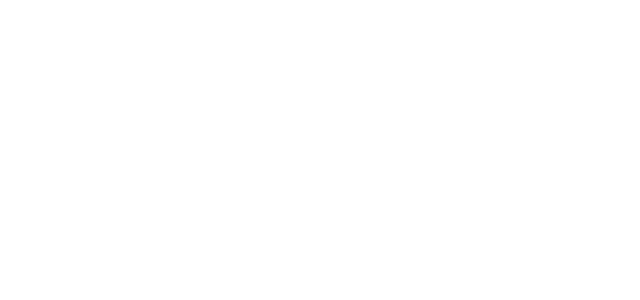
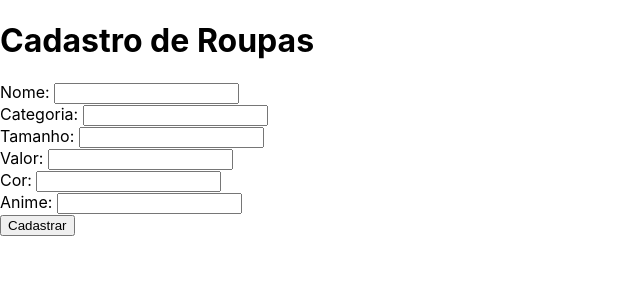
Before and after one commit to Guimax18/testing, a React (Create React App) app: page /cadastro in a window 1280 px wide. Before the commit this address had no page. Shown: the top 300 px of the page, without its empty margins (0-640 px from the left). Built offline with nearby package versions, Linux system fonts and the light colour scheme.

Commit message:
atualizado

```diff
--- a/package.json
+++ b/package.json
@@ -6,6 +6,7 @@
     "@testing-library/jest-dom": "^5.17.0",
     "@testing-library/react": "^13.4.0",
     "@testing-library/user-event": "^13.5.0",
+    "axios": "^1.6.1",
     "react": "^18.2.0",
     "react-dom": "^18.2.0",
     "react-router-dom": "^6.17.0",
--- a/src/index.js
+++ b/src/index.js
@@ -3,6 +3,8 @@ import ReactDOM from 'react-dom/client';
 import './index.css';
 import Landing from './pages/landing/landing.js'
 import { BrowserRouter, Route, Routes } from 'react-router-dom';
+import Cadastro from './pages/cadastro/cadastro.js';
+import Consulta from './pages/consulta/consulta.js';
 
 const root = ReactDOM.createRoot(document.getElementById('root'));
 root.render(
@@ -10,6 +12,8 @@ root.render(
     <BrowserRouter>
       <Routes>
         <Route path='/' element={<Landing/>} />
+        <Route path='/cadastro' element={<Cadastro/>} />
+        <Route path='/consulta' element={<Consulta/>} />
       </Routes>
     </BrowserRouter>
   </React.StrictMode>
--- /dev/null
+++ b/src/pages/adm/adm.css
@@ -0,0 +1,106 @@
+@charset "UTF-8";
+@import url("https://fonts.googleapis.com/css2?family=Inter:wght@400;700&display=swap");
+@font-face {
+  font-family: "Threat"; /* Dê um nome à sua fonte */
+  src: url("/assets/fonts/threat-2oaex.otf") format("truetype");
+}
+:root {
+  --branco-principal: #ffff;
+  --laranja-marca: #FF6B00;
+  --roxo-marca: #8805F0;
+  --cor-de-fundo: #000000;
+  --bordas: #CBC8C8;
+  --gradient: background-image: linear-gradient(45deg, #FF6B00, #8805F0) 1;
+}
+
+* {
+  margin: 0;
+  padding: 0;
+  box-sizing: border-box;
+}
+* body {
+  background-color: var(--cor-de-fundo);
+  width: 100%;
+  min-height: 100vh;
+}
+* body header {
+  flex-wrap: wrap;
+  margin: 20px;
+  position: fixed;
+  width: 100%;
+  justify-content: space-between;
+  display: flex;
+  align-items: center;
+  z-index: 6;
+}
+* body header .logo {
+  width: 100%;
+  height: 51px;
+  margin-left: 15px;
+}
+* body header .perfil {
+  width: 70px;
+  height: 70px;
+  padding: 5px;
+  margin-right: 65px;
+}
+* body .banner__principal {
+  width: 100%;
+  height: 80vh;
+  background-image: url(/assets/images/roxy2.png);
+  background-size: cover;
+  background-position: center;
+  z-index: -1;
+  display: grid;
+  grid-template-columns: 50% 50% 20%;
+}
+* body .banner__principal h1 {
+  width: 100%;
+  height: 74px;
+  font-family: Threat;
+  font-size: 35px;
+  font-weight: 400;
+  color: white;
+  flex-wrap: wrap;
+  margin-left: 50px;
+  margin-top: 230px;
+}
+* body .sessao__colecao .container__colecao {
+  display: flex;
+  flex-wrap: wrap;
+  margin: 0;
+  align-items: center;
+  justify-content: center;
+  padding: 0px;
+}
+* body .sessao__colecao .container__colecao .roupa {
+  flex: 1 1 1 150px;
+}
+* body .sessao__colecao .container__colecao .roupa img {
+  align-items: center;
+  justify-content: center;
+  max-width: 100%;
+  width: 200px;
+  height: 250px;
+  margin: 20px;
+}
+* body .sessao__colecao .container__colecao .roupa .text {
+  display: flex;
+  align-items: center;
+  justify-content: center;
+  margin: 0;
+  margin-top: -30px;
+}
+* body .sessao__colecao .container__colecao .roupa .text p {
+  font-family: "Inter";
+  color: var(--branco-principal);
+  text-align: center;
+}
+* body .sessao__colecao .container__colecao .roupa .text img {
+  width: 20px;
+  height: 20px;
+  margin: 10px;
+}
+* body .sessao__colecao .container__colecao .roupa > div {
+  flex: 1 1 200px;
+}/*# sourceMappingURL=adm.css.map */
--- a/src/pages/cadastro/cadastro.js
+++ b/src/pages/cadastro/cadastro.js
@@ -1,15 +1,75 @@
+import { useState } from 'react';
 import './cadastro.scss';
+import axios from 'axios'
 import { Link } from 'react-router-dom';
 
 
-export default function Sobre() {
+export default function Cadastro() {
+  const [nome, setNome] = useState ('');
+  const [categoria, setCategoria] = useState ('');
+  const [tamanho, setTamanho] = useState ('');
+  const [valor, setValor] = useState ('');
+  const [cor, setCor] = useState ('');
+  const [anime, setAnime] = useState ('');
+
+
+  async function salvarRoupa() {
+    let body = {
+        nome: nome,
+        Categoria: categoria,
+        tamanho: tamanho,
+        valor: valor,
+        cor: cor,
+        anime: anime
+    }
+
+   let r = await axios.post('http://localhost:3000/roupas', body);
+   let id = r.data.id;
+
+   alert('Roupa cadastrada. id' + id);
+
+  }
 
 
   return (
-    <div className='pagina-sobre'>
-      <h1> Sobre </h1>
-      <hr />
-      <Link to='/'> Voltar Home </Link>
+    <div className='pagina-cadastro'>
+      <h1>Cadastro de Roupas</h1>
+
+      <div className='form'>
+        <div>
+          <label>Nome: </label>
+          <input type='text' value={nome} onChange={e => setNome(e.target.value)}/>
+        </div>
+
+        <div>
+          <label>Categoria: </label>
+          <input type='text' value={categoria} onChange={e => setCategoria(e.target.value)}/>
+        </div>
+
+        <div>
+          <label>Tamanho: </label>
+          <input type='text' value={tamanho} onChange={e => setTamanho(e.target.value)}/>
+        </div>
+
+        <div>
+          <label>Valor: </label>
+          <input type='text' value={valor} onChange={e => setValor(e.target.value)}/>
+        </div>
+
+        <div>
+          <label>Cor: </label>
+          <input type='text' value={cor} onChange={e => setCor(e.target.value)}/>
+        </div>
+
+        <div>
+          <label>Anime: </label>
+          <input type='text' value={anime} onChange={e => setAnime(e.target.value)}/>
+        </div>
+
+        <div>
+          <button onClick={salvarRoupa}> Cadastrar </button>
+        </div>
+      </div>
 
     </div>
   )
--- /dev/null
+++ b/src/pages/consulta/consulta.js
@@ -0,0 +1,58 @@
+import axios from 'axios'
+import './consulta.scss';
+import { useEffect, useState } from 'react';
+
+
+
+
+
+export default function Consulta() {
+    const [listaRoupas, setListaRoupas] = useState([]);
+
+    async function buscarRoupas() {
+        let r = await axios.get('http://localhost:3000/roupas');
+        let roupas = r.data;
+
+        setListaRoupas(roupas);
+    }
+
+    /*useEffect(() => {
+        buscarRoupas();
+    }, [])*/
+
+
+    return (
+        <div className="page-consulta">
+            <h1>Consultar catalogo</h1>
+
+        <button onClick={buscarRoupas}> Listar Roupas </button>
+
+        <table>
+            <thead>
+            </thead>
+                <tr>
+                    <th>ID</th>
+                    <th>Nome</th>
+                    <th>Categoria</th>
+                    <th>Tamanho</th>
+                    <th>Valor</th>
+                    <th>Cor</th>
+                    <th>Anime</th>
+                </tr>
+            <tbody>
+                {listaRoupas.map(item =>
+            <tr>
+                <th>{item.id}</th>
+                <th>{item.nome}</th>
+                <th>{item.categoria}</th>
+                <th>{item.tamanho}</th>
+                <th>{item.valor}</th>
+                <th>{item.cor}</th>
+                <th>{item.anime}</th>
+                </tr>
+                )}
+            </tbody>
+        </table>
+        </div>
+    );
+}
--- a/src/pages/jujutsu/jujutsu.scss
+++ b/src/pages/jujutsu/jujutsu.scss
@@ -1,27 +1,11 @@
-@import url('https://fonts.googleapis.com/css2?family=Inter:wght@400;700&display=swap');
 
-
-@font-face {
-    font-family: 'Threat'; /* Dê um nome à sua fonte */
-    src: url('/assets/fonts/threat-2oaex.otf') format('truetype');
-}
-
-:root{
-    --branco-principal: #ffff;
-    --laranja-marca: #FF6B00;
-    --roxo-marca: #8805F0;
-    --cor-de-fundo: #000000;
-    --bordas: #CBC8C8;
-    --gradient: background-image: linear-gradient(45deg, #FF6B00, #8805F0) 1;
-}
-
-*{
+.pagina-jujutsu{
     margin: 0;
     padding: 0;
     box-sizing: border-box;
 
 body {
-    background-color: var(--cor-de-fundo);
+    background-color: black;
     width: 100%;
     min-height: 100vh;
 
@@ -66,7 +50,7 @@ body {
                     font-size: 18px;
 
                     &:hover {
-                        color: var(--laranja-marca);
+                        color: #FF6B00;
                     }
                 }
             }
@@ -128,7 +112,7 @@ body {
         .banner__principal {
             width: 100%;
             height: 650px;
-            background-image: url(/Assets/images/JujutsuKaisenbanner.png);
+            /*background-image: url(/Assets/images/JujutsuKaisenbanner.png);
             background-size: cover;
             background-position: center;
             z-index: -1;
--- a/src/pages/login/Login.scss
+++ b/src/pages/login/Login.scss
@@ -1,6 +1,6 @@
 
 
-html{
+.pagina-login{
     font-size: 100%;
     font-size-adjust: 100%;
     box-sizing: border-box;
```
Also changed, not shown: src/pages/consulta/consulta.scss (added), 2 other files (tests, documents, lock files or other folders).
